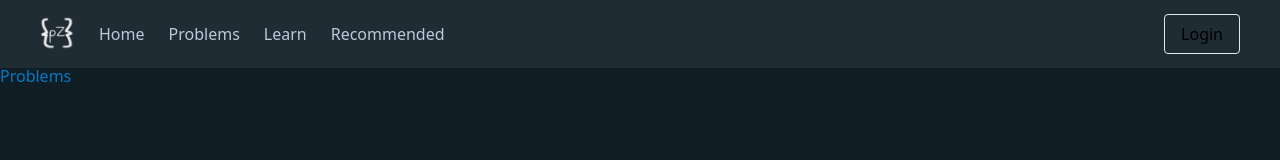
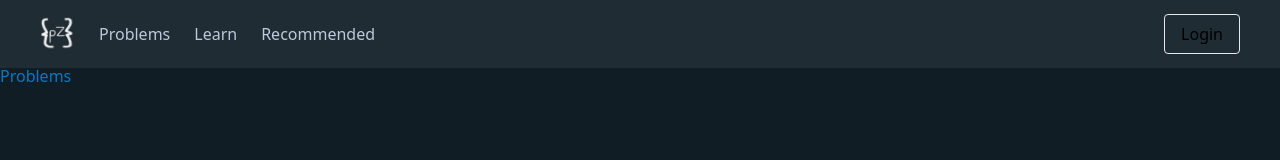
Before and after one commit to sireButItsUnique/pzoj, a Next.js app in the folder client/: page /problems in a window 1280 px wide. Shown: the top 160 px of the page. Built offline with nearby package versions, Linux system fonts and the light colour scheme.

Commit message:
Remove home link from navbar

```diff
--- a/client/src/pages/problems.jsx
+++ b/client/src/pages/problems.jsx
@@ -12,7 +12,6 @@ export default () => {
       <main className="bg-dark-0">
         <Navbar
           links={[
-            { text: "Home", url: "/" },
             { text: "Problems", url: "/problems" },
             { text: "Learn", url: "/learn" },
             { text: "Recommended", url: "/recommended" },
--- a/client/src/pages/recommended.jsx
+++ b/client/src/pages/recommended.jsx
@@ -13,7 +13,6 @@ export default () => {
 				<Navbar
 					className=""
 					links={[
-						{ text: "Home", url: "/" },
 						{ text: "Problems", url: "/problems" },
 						{ text: "Learn", url: "/learn" },
 						{ text: "Recommended", url: "/recommended" },
```
